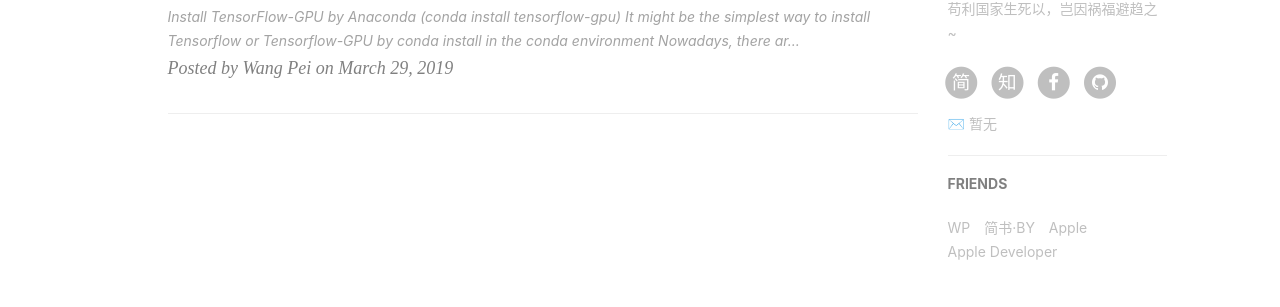
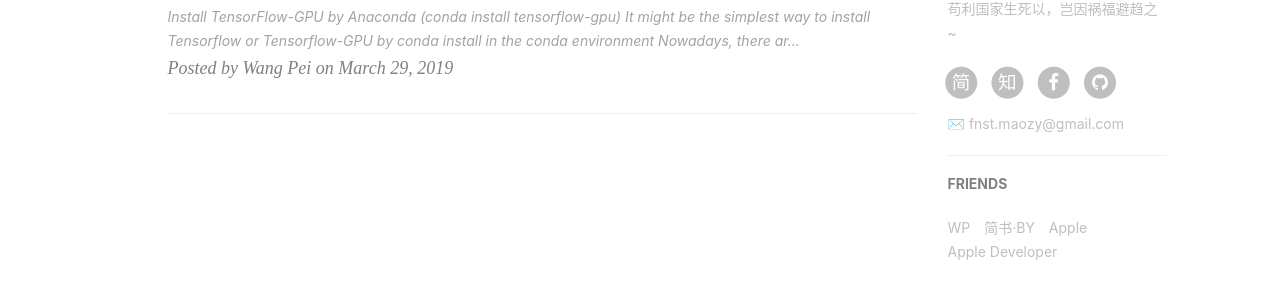
Before and after one commit to maozyi/maozyi.github.io, a Jekyll site: the page built from index.html, in a window 1280 px wide. Shown: the part 782-1089 px from the top of the page. Built offline with Jekyll 4.4.1, drawn with Linux system fonts in a browser that asks for light colours; nearby versions of some CDN libraries; the list of posts is cut into pages by our own code; comment, search, counter and statistics services are not loaded.

Commit message:
Update _config.yml

```diff
--- a/_config.yml
+++ b/_config.yml
@@ -2,12 +2,12 @@
 title: My Blog
 SEOTitle: 我的博客 | My Blog
 header-img: img/post-bg-desk.jpg
-email: 暂无
+email: fnst.maozy@gmail.com
 description: "写一句你想写的话"
 keyword: "我的博客"
-url: "http://name.github.io"          # your host, for absolute URL
+url: "http://maozy.github.io"          # your host, for absolute URL
 baseurl: ""      # for example, '/blog' if your blog hosted on 'host/blog'
-github_repo: "https://github.com/name/name.github.io.git" # you code repository
+github_repo: "https://github.com/zhongyimao/maozy.github.io.git" # you code repository
 
 # Sidebar settings
 sidebar: true                           # whether or not using Sidebar.
```
